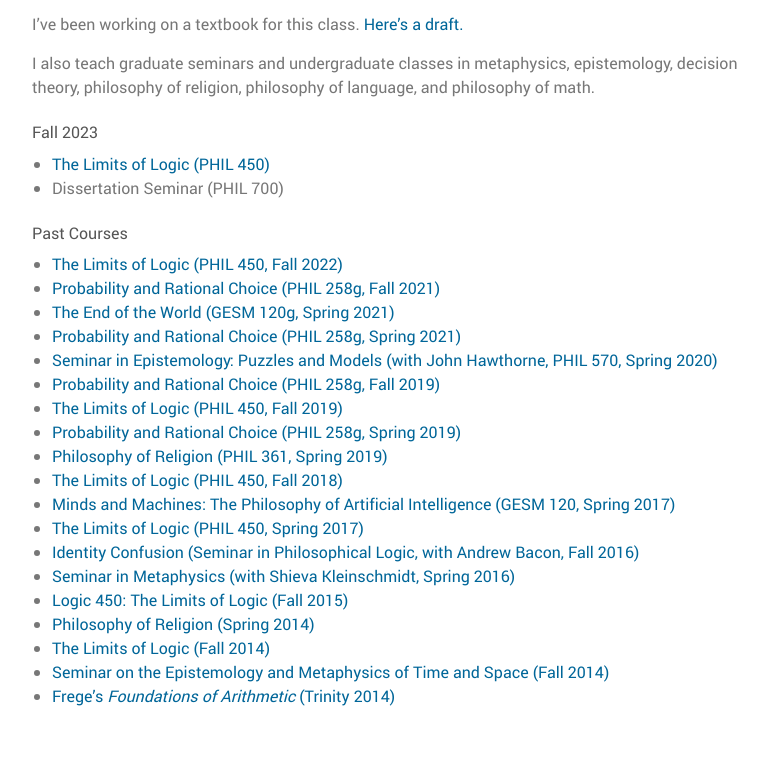
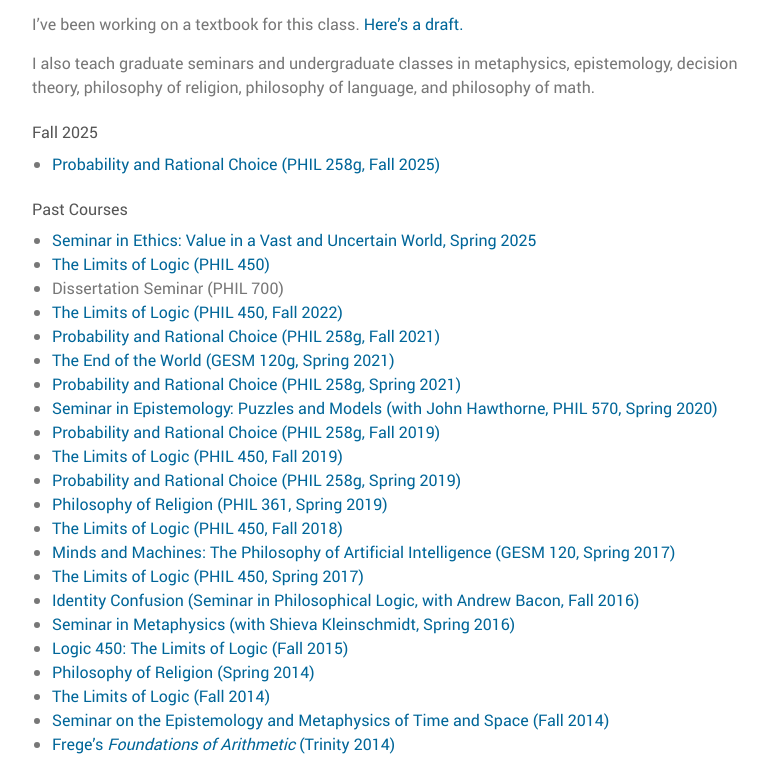
Before and after one commit to jefelino/jefelino.github.io, a website: page index.html in a window 1280 px wide. Shown: the part 1006-1771 px from the top of the page, without its empty margins (432-1200 px from the left). Drawn offline with Linux system fonts and the light colour scheme.

Commit message:
Update syllabus for Fall 2025

```diff
--- a/index.html
+++ b/index.html
@@ -126,14 +126,18 @@ href="limits-of-logic.pdf">Here’s a draft.</a></p>
 <p>I also teach graduate seminars and undergraduate classes in
 metaphysics, epistemology, decision theory, philosophy of religion,
 philosophy of language, and philosophy of math.</p>
-<h2 id="fall-2023">Fall 2023</h2>
+<h2 id="fall-2025">Fall 2025</h2>
 <ul>
+<li><a href="courses/probability-fall-2025.html">Probability and
+Rational Choice (PHIL 258g, Fall 2025)</a></li>
+</ul>
+<h2 id="past-courses">Past Courses</h2>
+<ul>
+<li><a href="https://tinyurl.com/readings-vast-value">Seminar in Ethics:
+Value in a Vast and Uncertain World, Spring 2025</a></li>
 <li><a href="logic-450-2023.html">The Limits of Logic (PHIL
 450)</a></li>
 <li>Dissertation Seminar (PHIL 700)</li>
-</ul>
-<h2 id="past-courses">Past Courses</h2>
-<ul>
 <li><a href="logic-450-2022.html">The Limits of Logic (PHIL 450, Fall
 2022)</a></li>
 <li><a href="courses/probability-fall-2021.html">Probability and
```
Also changed, not shown: courses/probability-fall-2025.html (+3 -3 lines), index.md (+5 -3 lines), 2 other files.
